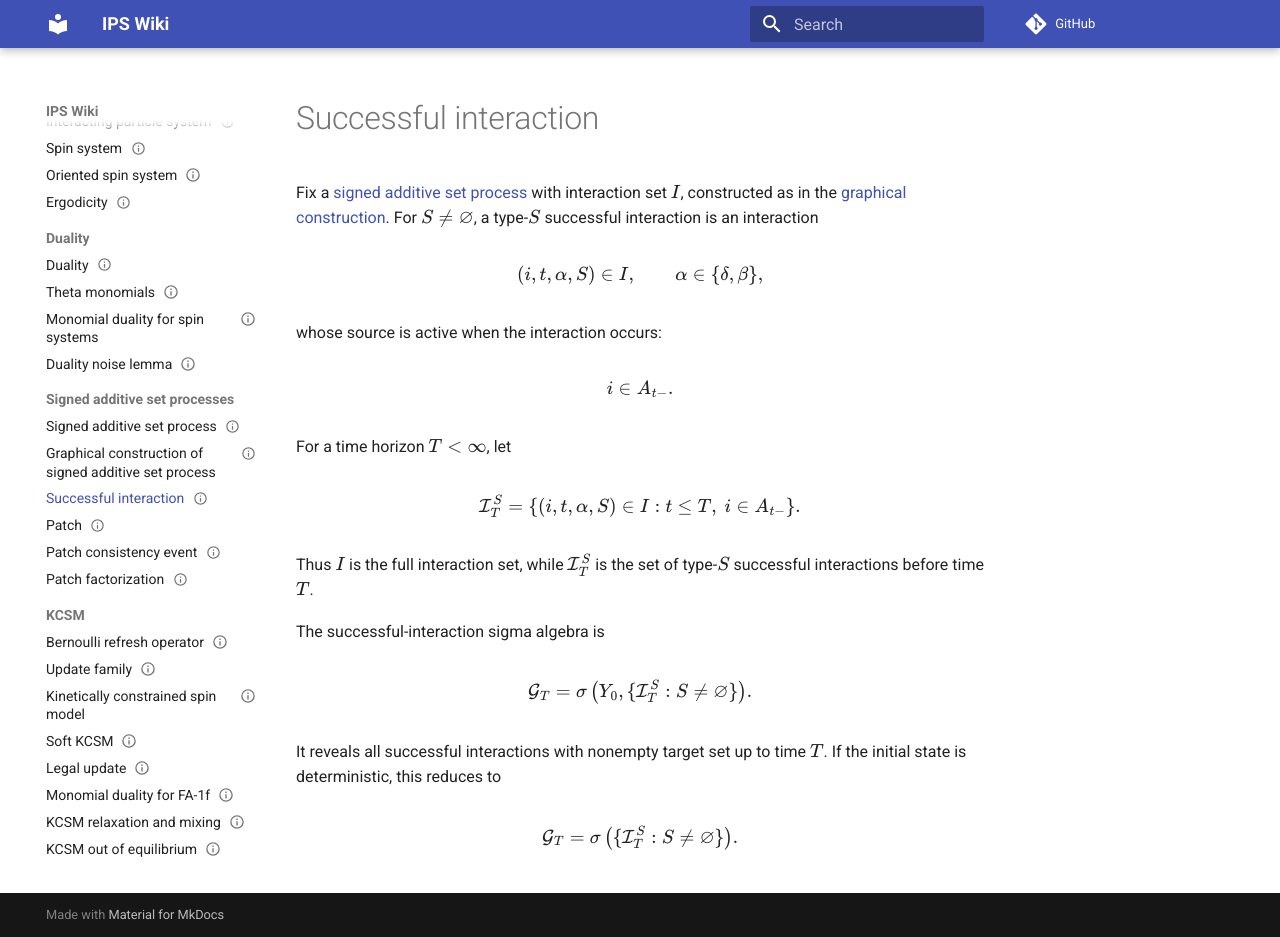
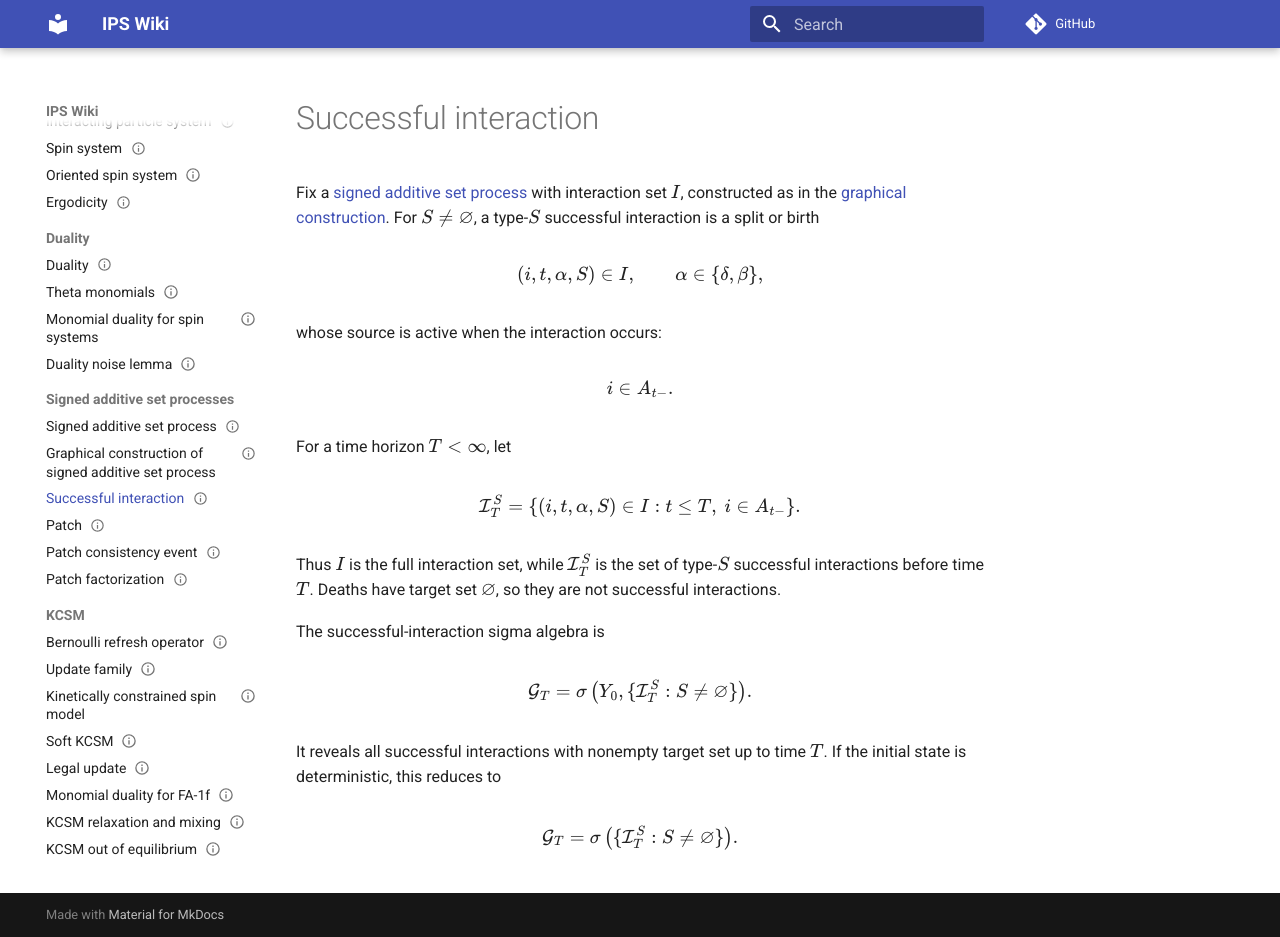
Before and after one commit to maciejgluchowski86-beep/ips-wiki, an MkDocs documentation site: the page built from docs/entries/successful-interaction.md, in a window 1280 px wide and 937 px high. Built offline with MkDocs 1.6.1 and Material for MkDocs 9.7.7, drawn with Linux system fonts in a browser that asks for light colours; comment, search, counter and statistics services are not loaded.

Commit message:
Use split birth death terminology in successful interactions

```diff
--- a/docs/entries/successful-interaction.md
+++ b/docs/entries/successful-interaction.md
@@ -9,7 +9,7 @@ tags:
 
 # Successful interaction
 
-Fix a [signed additive set process](signed-additive-set-process.md) with interaction set \(I\), constructed as in the [graphical construction](graphical-construction-of-signed-additive-set-process.md). For \(S\ne\vn\), a type-\(S\) successful interaction is an interaction
+Fix a [signed additive set process](signed-additive-set-process.md) with interaction set \(I\), constructed as in the [graphical construction](graphical-construction-of-signed-additive-set-process.md). For \(S\ne\vn\), a type-\(S\) successful interaction is a split or birth
 
 $$
 (i,t,\alpha,S)\in I,
@@ -31,7 +31,7 @@ $$
 \{(i,t,\alpha,S)\in I:t\le T,\ i\in A_{t-}\}.
 $$
 
-Thus \(I\) is the full interaction set, while \(\mathcal I_T^S\) is the set of type-\(S\) successful interactions before time \(T\).
+Thus \(I\) is the full interaction set, while \(\mathcal I_T^S\) is the set of type-\(S\) successful interactions before time \(T\). Deaths have target set \(\vn\), so they are not successful interactions.
 
 The successful-interaction sigma algebra is
 
```
